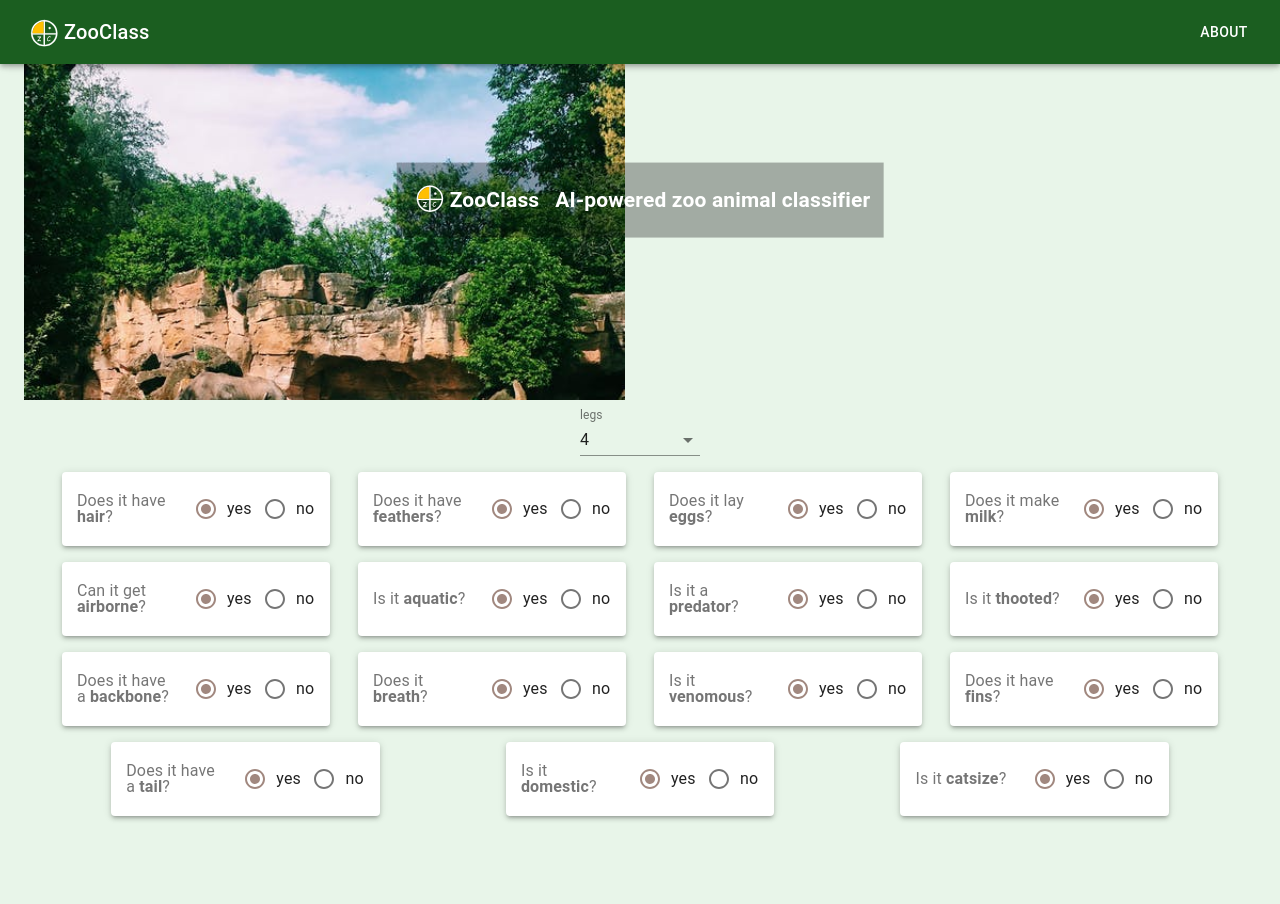
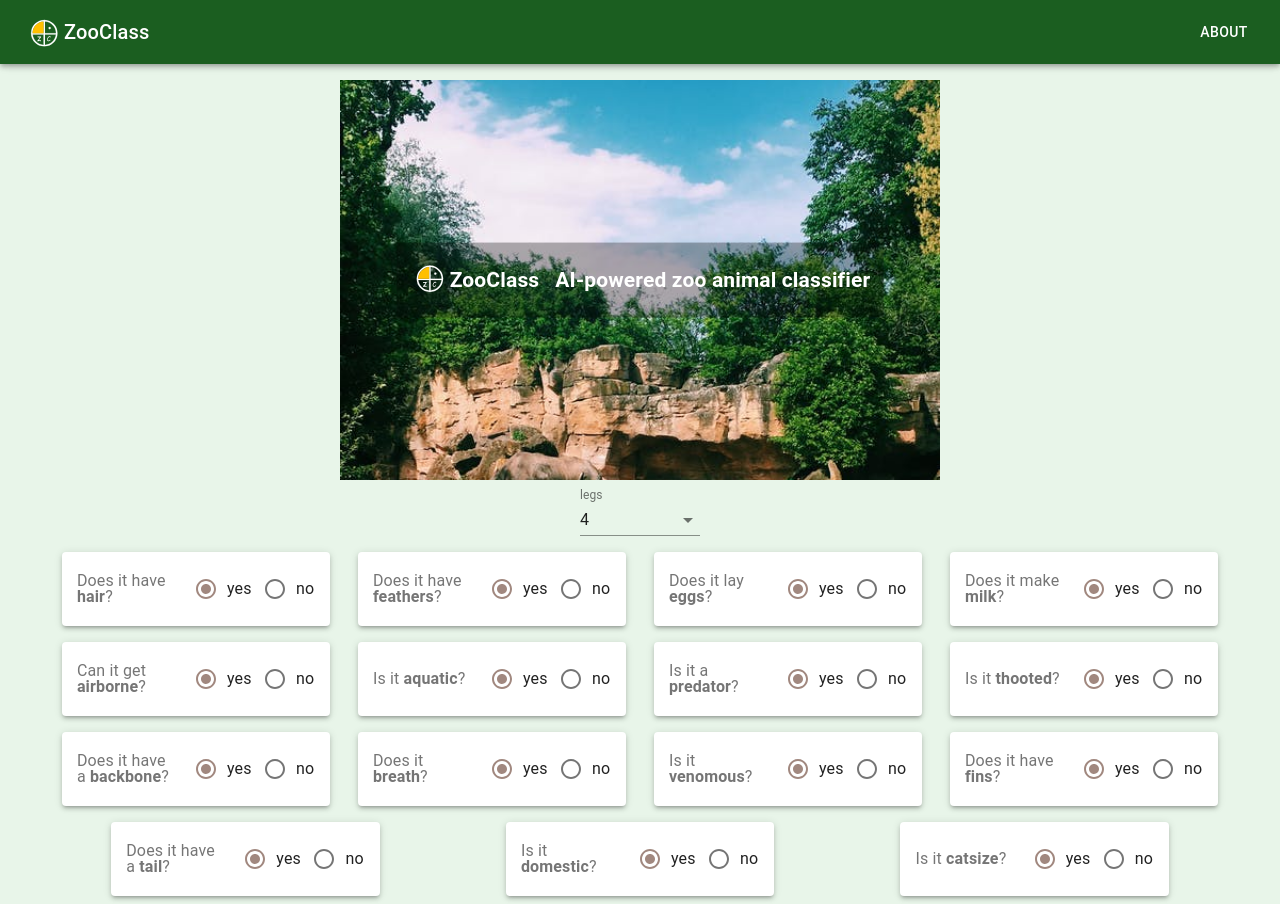
Before and after one commit to FrederickRoman/zooclass, a React (Create React App) app: page / in a window 1280 px wide. Before the commit the page ends 824 px from the top, so only its background shows below. Built offline with nearby package versions, Linux system fonts and the light colour scheme.

Commit message:
refactor(HeroBanner): Refactor BannerTextSection out into its own component

```diff
--- /dev/null
+++ b/src/components/banner/BannerTextSection.tsx
@@ -0,0 +1,43 @@
+import zcLogo from "../../assets/img/zcLogo.svg";
+
+import Grid from "@material-ui/core/Grid";
+import Box from "@material-ui/core/Box";
+
+function BannerTextSection(): JSX.Element {
+  return (
+    <Grid container justify={"center"} alignItems={"center"}>
+      <Grid item>
+        <Box px={1}>
+          <Grid container justify={"center"} alignItems={"center"}>
+            <Grid item>
+              <img src={zcLogo} alt="zooclass logo" width="40" height="40" />
+            </Grid>
+            <Grid item>
+              <h1 style={{ color: "white" }}>ZooClass</h1>
+            </Grid>
+          </Grid>
+        </Box>
+      </Grid>
+
+      <Grid item>
+        <Box px={1}>
+          <Grid container justify={"center"} alignItems={"center"}>
+            <Grid item>
+              <h2
+                style={{
+                  color: "white",
+                  textAlign: "center",
+                  verticalAlign: "middle",
+                }}
+              >
+                AI-powered zoo animal classifier
+              </h2>
+            </Grid>
+          </Grid>
+        </Box>
+      </Grid>
+    </Grid>
+  );
+}
+
+export default BannerTextSection;
--- a/src/components/banner/HeroBanner.tsx
+++ b/src/components/banner/HeroBanner.tsx
@@ -1,10 +1,10 @@
 import { useEffect, useState } from "react";
 import hero from "../../assets/img/hero.jpeg";
 
-import zcLogo from "../../assets/img/zcLogo.svg";
+import BannerTextSection from "./BannerTextSection";
 
+import Box from "@material-ui/core/Box";
 import Grid from "@material-ui/core/Grid";
-import Box from "@material-ui/core/Box";
 
 function HeroBanner(): JSX.Element {
   const [offset, setOffset] = useState<number>(0);
@@ -16,8 +16,10 @@ function HeroBanner(): JSX.Element {
   }, []);
 
   return (
-    <div style={{ position: "relative", left: 0, top: 0 }}>
+    <Box position={"relative"} left={0} top={0} mt={10}>
       <section style={{ height: 400, overflow: "hidden" }}>
+        <Grid container justify={"center"} alignItems={"center"}>
+          <Grid item>
             <img
               src={hero}
               alt="test"
@@ -29,6 +31,8 @@ function HeroBanner(): JSX.Element {
                 left: 0,
               }}
             />
+          </Grid>
+        </Grid>
         <div
           style={{
             position: "absolute",
@@ -40,46 +44,10 @@ function HeroBanner(): JSX.Element {
             padding: 5,
           }}
         >
-          <Grid container justify={"center"} alignItems={"center"}>
-            <Grid item>
-              <Box px={1}>
-                <Grid container justify={"center"} alignItems={"center"}>
-                  <Grid item>
-                    <img
-                      src={zcLogo}
-                      alt="zooclass logo"
-                      width="40"
-                      height="40"
-                    />
-                  </Grid>
-                  <Grid item>
-                    <h1 style={{ color: "white" }}>ZooClass</h1>
-                  </Grid>
-                </Grid>
-              </Box>
-            </Grid>
-
-            <Grid item>
-              <Box px={1}>
-                <Grid container justify={"center"} alignItems={"center"}>
-                  <Grid item>
-                    <h2
-                      style={{
-                        color: "white",
-                        textAlign: "center",
-                        verticalAlign: "middle",
-                      }}
-                    >
-                      AI-powered zoo animal classifier
-                    </h2>
-                  </Grid>
-                </Grid>
-              </Box>
-            </Grid>
-          </Grid>
+          <BannerTextSection />
         </div>
       </section>
-    </div>
+    </Box>
   );
 }
 export default HeroBanner;
```
Also changed, not shown: 1 other file (tests, documents, lock files or other folders). Lines whose indentation alone changed are shown as unchanged.
